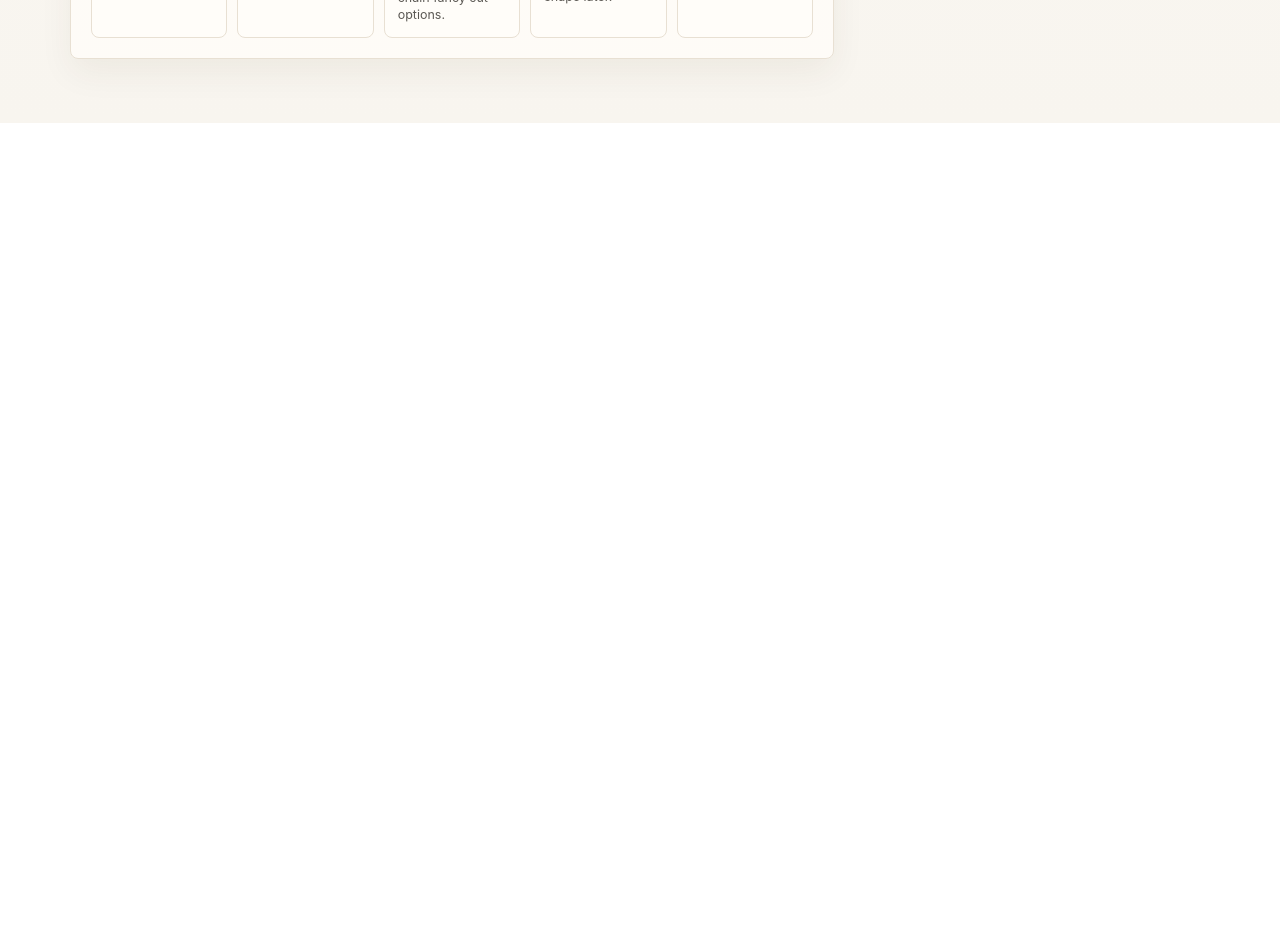
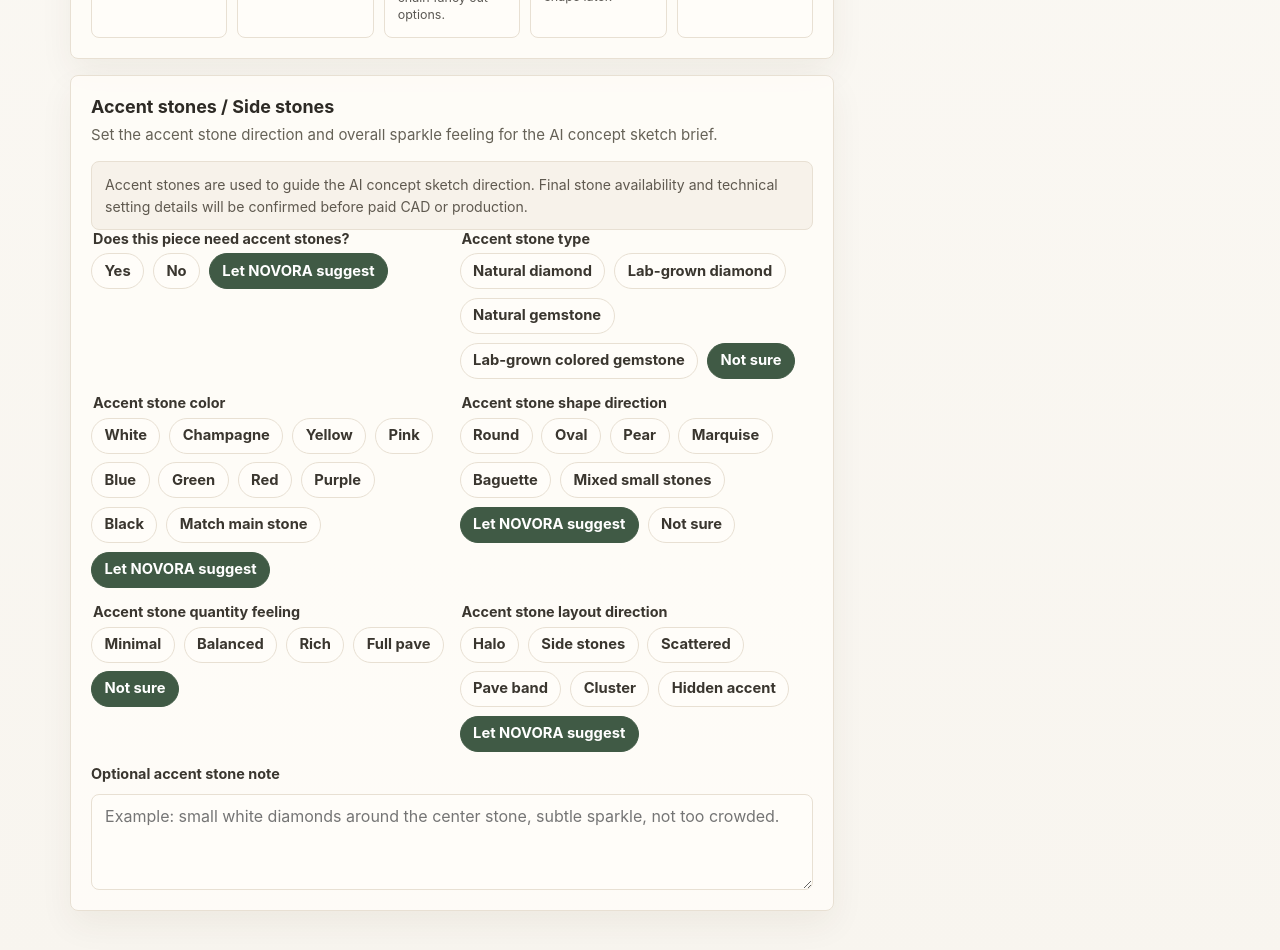
Before and after one commit to youdiangete-dot/novora-site, a Next.js app: page /design/concept in a window 1280 px wide. Shown: the part 1580-2530 px from the top of the page. Before the commit the page ends 1703 px from the top, so only its background shows below. Built offline with nearby package versions, Linux system fonts and the light colour scheme.

Commit message:
Add accent stones concept section

```diff
--- a/app/design/concept/concept.module.css
+++ b/app/design/concept/concept.module.css
@@ -190,6 +190,41 @@
   line-height: 1.55;
   margin: 0.1rem 0 0;
   padding: 0.72rem 0.82rem;
+}
+
+.helperNote {
+  background: #f7f2ea;
+  border: 1px solid var(--border);
+  border-radius: 8px;
+  color: #5f594f;
+  font-size: 0.88rem;
+  line-height: 1.55;
+  margin: 0.85rem 0 0;
+  padding: 0.72rem 0.82rem;
+}
+
+.compactGrid {
+  align-items: start;
+  display: grid;
+  gap: 0.95rem;
+  grid-template-columns: repeat(2, minmax(0, 1fr));
+}
+
+.accentSection .fieldset {
+  align-content: start;
+  gap: 0.58rem;
+  margin-top: 0;
+}
+
+.accentSection .optionRow {
+  align-items: flex-start;
+}
+
+.accentSection .choiceChip {
+  align-self: flex-start;
+  line-height: 1.2;
+  min-height: 36px;
+  padding: 0.48rem 0.78rem;
 }
 
 .field,
@@ -486,4 +521,8 @@
   .shapeCard {
     min-height: 142px;
   }
+
+  .compactGrid {
+    grid-template-columns: 1fr;
+  }
 }
--- a/app/design/concept/page.tsx
+++ b/app/design/concept/page.tsx
@@ -146,6 +146,63 @@ const additionalDirections: Option[] = [
   { label: 'Not sure', value: 'not_sure', assetPlaceholder: 'not-sure-layout' },
 ];
 
+const accentStoneNeeds: Option[] = [
+  { label: 'Yes', value: 'yes' },
+  { label: 'No', value: 'no' },
+  { label: 'Let NOVORA suggest', value: 'let_novora_suggest' },
+];
+
+const accentStoneTypes: Option[] = [
+  { label: 'Natural diamond', value: 'natural_diamond' },
+  { label: 'Lab-grown diamond', value: 'lab_grown_diamond' },
+  { label: 'Natural gemstone', value: 'natural_gemstone' },
+  { label: 'Lab-grown colored gemstone', value: 'lab_grown_colored_gemstone' },
+  { label: 'Not sure', value: 'not_sure' },
+];
+
+const accentStoneColors: Option[] = [
+  { label: 'White', value: 'white' },
+  { label: 'Champagne', value: 'champagne' },
+  { label: 'Yellow', value: 'yellow' },
+  { label: 'Pink', value: 'pink' },
+  { label: 'Blue', value: 'blue' },
+  { label: 'Green', value: 'green' },
+  { label: 'Red', value: 'red' },
+  { label: 'Purple', value: 'purple' },
+  { label: 'Black', value: 'black' },
+  { label: 'Match main stone', value: 'match_main_stone' },
+  { label: 'Let NOVORA suggest', value: 'let_novora_suggest' },
+];
+
+const accentStoneShapes: Option[] = [
+  { label: 'Round', value: 'round' },
+  { label: 'Oval', value: 'oval' },
+  { label: 'Pear', value: 'pear' },
+  { label: 'Marquise', value: 'marquise' },
+  { label: 'Baguette', value: 'baguette' },
+  { label: 'Mixed small stones', value: 'mixed_small_stones' },
+  { label: 'Let NOVORA suggest', value: 'let_novora_suggest' },
+  { label: 'Not sure', value: 'not_sure' },
+];
+
+const accentStoneQuantityFeelings: Option[] = [
+  { label: 'Minimal', value: 'minimal' },
+  { label: 'Balanced', value: 'balanced' },
+  { label: 'Rich', value: 'rich' },
+  { label: 'Full pave', value: 'full_pave' },
+  { label: 'Not sure', value: 'not_sure' },
+];
+
+const accentStoneLayouts: Option[] = [
+  { label: 'Halo', value: 'halo' },
+  { label: 'Side stones', value: 'side_stones' },
+  { label: 'Scattered', value: 'scattered' },
+  { label: 'Pave band', value: 'pave_band' },
+  { label: 'Cluster', value: 'cluster' },
+  { label: 'Hidden accent', value: 'hidden_accent' },
+  { label: 'Let NOVORA suggest', value: 'let_novora_suggest' },
+];
+
 const emptyShape: ShapeState = {
   shape: '',
   fancyCut: '',
@@ -263,6 +320,13 @@ export default function DesignConceptPage() {
   const [additionalDirection, setAdditionalDirection] = useState('');
   const [additionalCustomDirection, setAdditionalCustomDirection] = useState('');
   const [additionalLayoutNote, setAdditionalLayoutNote] = useState('');
+  const [accentStoneNeed, setAccentStoneNeed] = useState('let_novora_suggest');
+  const [accentStoneType, setAccentStoneType] = useState('not_sure');
+  const [accentStoneColor, setAccentStoneColor] = useState('let_novora_suggest');
+  const [accentStoneShape, setAccentStoneShape] = useState('let_novora_suggest');
+  const [accentStoneQuantityFeeling, setAccentStoneQuantityFeeling] = useState('not_sure');
+  const [accentStoneLayout, setAccentStoneLayout] = useState('let_novora_suggest');
+  const [accentStoneNote, setAccentStoneNote] = useState('');
   const [placeholderMessage, setPlaceholderMessage] = useState('');
 
   const activeShapeCount = quantity === '2' || quantity === '3_plus' ? 2 : 1;
@@ -318,8 +382,31 @@ export default function DesignConceptPage() {
       }
     }
 
+    items.push(
+      ['Accent stones needed', optionLabel(accentStoneNeeds, accentStoneNeed)],
+      ['Accent stone type', optionLabel(accentStoneTypes, accentStoneType)],
+      ['Accent stone color', optionLabel(accentStoneColors, accentStoneColor)],
+      ['Accent stone shape direction', optionLabel(accentStoneShapes, accentStoneShape)],
+      [
+        'Accent stone quantity feeling',
+        optionLabel(accentStoneQuantityFeelings, accentStoneQuantityFeeling),
+      ],
+      ['Accent stone layout direction', optionLabel(accentStoneLayouts, accentStoneLayout)],
+    );
+
+    if (accentStoneNote.trim()) {
+      items.push(['Accent stone note', accentStoneNote.trim()]);
+    }
+
     return items;
   }, [
+    accentStoneColor,
+    accentStoneLayout,
+    accentStoneNeed,
+    accentStoneNote,
+    accentStoneQuantityFeeling,
+    accentStoneShape,
+    accentStoneType,
     activeShapeCount,
     additionalCustomDirection,
     additionalDirection,
@@ -518,6 +605,137 @@ export default function DesignConceptPage() {
               </label>
             </section>
           ) : null}
+
+          <section className={`${styles.selectorGroup} ${styles.accentSection}`}>
+            <div className={styles.sectionHeading}>
+              <h2>Accent stones / Side stones</h2>
+              <p>Set the accent stone direction and overall sparkle feeling for the AI concept sketch brief.</p>
+            </div>
+
+            <p className={styles.helperNote}>
+              Accent stones are used to guide the AI concept sketch direction. Final stone availability and technical
+              setting details will be confirmed before paid CAD or production.
+            </p>
+
+            <div className={styles.compactGrid}>
+              <fieldset className={styles.fieldset}>
+                <legend>Does this piece need accent stones?</legend>
+                <div className={styles.optionRow}>
+                  {accentStoneNeeds.map((option) => (
+                    <button
+                      className={`${styles.choiceChip} ${
+                        accentStoneNeed === option.value ? styles.selectedChip : ''
+                      }`}
+                      key={option.value}
+                      onClick={() => setAccentStoneNeed(option.value)}
+                      type="button"
+                    >
+                      {option.label}
+                    </button>
+                  ))}
+                </div>
+              </fieldset>
+
+              <fieldset className={styles.fieldset}>
+                <legend>Accent stone type</legend>
+                <div className={styles.optionRow}>
+                  {accentStoneTypes.map((option) => (
+                    <button
+                      className={`${styles.choiceChip} ${
+                        accentStoneType === option.value ? styles.selectedChip : ''
+                      }`}
+                      key={option.value}
+                      onClick={() => setAccentStoneType(option.value)}
+                      type="button"
+                    >
+                      {option.label}
+                    </button>
+                  ))}
+                </div>
+              </fieldset>
+
+              <fieldset className={styles.fieldset}>
+                <legend>Accent stone color</legend>
+                <div className={styles.optionRow}>
+                  {accentStoneColors.map((option) => (
+                    <button
+                      className={`${styles.choiceChip} ${
+                        accentStoneColor === option.value ? styles.selectedChip : ''
+                      }`}
+                      key={option.value}
+                      onClick={() => setAccentStoneColor(option.value)}
+                      type="button"
+                    >
+                      {option.label}
+                    </button>
+                  ))}
+                </div>
+              </fieldset>
+
+              <fieldset className={styles.fieldset}>
+                <legend>Accent stone shape direction</legend>
+                <div className={styles.optionRow}>
+                  {accentStoneShapes.map((option) => (
+                    <button
+                      className={`${styles.choiceChip} ${
+                        accentStoneShape === option.value ? styles.selectedChip : ''
+                      }`}
+                      key={option.value}
+                      onClick={() => setAccentStoneShape(option.value)}
+                      type="button"
+                    >
+                      {option.label}
+                    </button>
+                  ))}
+                </div>
+              </fieldset>
+
+              <fieldset className={styles.fieldset}>
+                <legend>Accent stone quantity feeling</legend>
+                <div className={styles.optionRow}>
+                  {accentStoneQuantityFeelings.map((option) => (
+                    <button
+                      className={`${styles.choiceChip} ${
+                        accentStoneQuantityFeeling === option.value ? styles.selectedChip : ''
+                      }`}
+                      key={option.value}
+                      onClick={() => setAccentStoneQuantityFeeling(option.value)}
+                      type="button"
+                    >
+                      {option.label}
+                    </button>
+                  ))}
+                </div>
+              </fieldset>
+
+              <fieldset className={styles.fieldset}>
+                <legend>Accent stone layout direction</legend>
+                <div className={styles.optionRow}>
+                  {accentStoneLayouts.map((option) => (
+                    <button
+                      className={`${styles.choiceChip} ${
+                        accentStoneLayout === option.value ? styles.selectedChip : ''
+                      }`}
+                      key={option.value}
+                      onClick={() => setAccentStoneLayout(option.value)}
+                      type="button"
+                    >
+                      {option.label}
+                    </button>
+                  ))}
+                </div>
+              </fieldset>
+            </div>
+
+            <label className={styles.field}>
+              <span>Optional accent stone note</span>
+              <textarea
+                onChange={(event) => setAccentStoneNote(event.target.value)}
+                placeholder="Example: small white diamonds around the center stone, subtle sparkle, not too crowded."
+                value={accentStoneNote}
+              />
+            </label>
+          </section>
         </form>
 
         <aside className={styles.summaryPanel} aria-label="Brief summary">
```
